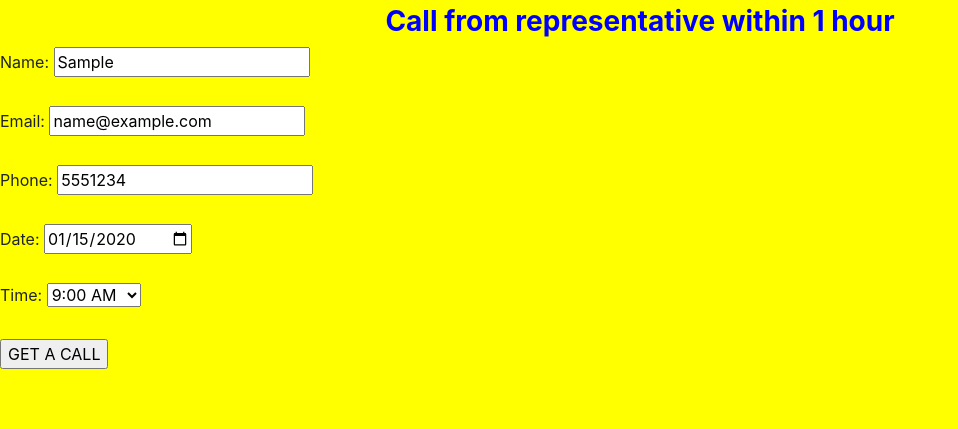
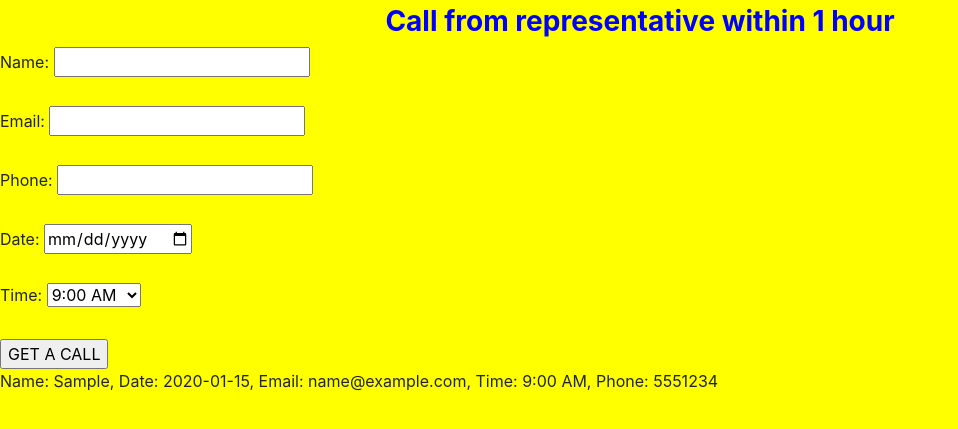
Before and after one commit to Sreejeeshkumar/getElement, a plain HTML site: page index.html in a window 1280 px wide. Both pictures are taken after typing "Sample", "name@example.com", "5551234", "2020-01-15" into the empty fields and a click on the input "GET A CALL". Shown: the part 51-480 px from the top of the page, without its empty margins (0-958 px from the left). Drawn offline with nearby package versions, Linux system fonts and the light colour scheme.

Commit message:
bookapp change 4

```diff
--- a/book.js
+++ b/book.js
@@ -14,20 +14,25 @@ function submitForm(event) {
   // localStorage.setItem('userPhone', phone);
   // localStorage.setItem('userName', name);
  // Create an object to store user details
- var userDetails = {
+ var storedUserDetailsJSON = localStorage.getItem('userDetails');
+ var userDetails = {};
+ if (storedUserDetailsJSON) {
+
+  userDetails = JSON.parse(storedUserDetailsJSON);
+}
+userDetails[name] = {
   date: date,
   email: email,
   time: time,
   phone: phone,
-  name: name,
 };
 
-// Convert the userDetails object to a JSON string
-var userDetailsJSON = JSON.stringify(userDetails);
+var updatedUserDetailsJSON = JSON.stringify(userDetails);
 
-// Store the userDetails JSON string in local storage
-localStorage.setItem('userDetails', userDetailsJSON);
+localStorage.setItem('userDetails', updatedUserDetailsJSON);
+document.getElementById('myForm').reset();
 
+displayUserDetails(userDetails);
 
 
 console.log('Submitted Data:');
@@ -36,4 +41,30 @@ localStorage.setItem('userDetails', userDetailsJSON);
     console.log('Time:', time);
     console.log('Phone:', phone);
     console.log('Name:', name);
+
+    // Retrieve and use the updated user details from local storage
+    var updatedUserDetails = JSON.parse(updatedUserDetailsJSON);
+    console.log('Retrieved Data:');
+    console.log('Date:', updatedUserDetails[name].date);
+    console.log('Email:', updatedUserDetails[name].email);
+    console.log('Time:', updatedUserDetails[name].time);
+    console.log('Phone:', updatedUserDetails[name].phone);
+    console.log('Name:', name);
+
 }
+function displayUserDetails(userDetails) {
+  var userDetailsSection = document.getElementById('userDetailsSection');
+
+  // Get the name of the last added user (newly submitted user)
+  var lastAddedUserName = Object.keys(userDetails).pop();
+
+  // Generate the string for the last added user details
+  var userDetailsString = 'Name: ' + lastAddedUserName + ', ';
+  userDetailsString += 'Date: ' + userDetails[lastAddedUserName].date + ', ';
+  userDetailsString += 'Email: ' + userDetails[lastAddedUserName].email + ', ';
+  userDetailsString += 'Time: ' + userDetails[lastAddedUserName].time + ', ';
+  userDetailsString += 'Phone: ' + userDetails[lastAddedUserName].phone;
+
+  // Update the userDetailsSection with the user details string
+  userDetailsSection.textContent = userDetailsString;
+}
--- a/index.html
+++ b/index.html
@@ -37,6 +37,8 @@
 
       <input type="submit" value="GET A CALL"><br>
     </form>
+    <div id="userDetailsSection"></div>
     <script src="book.js"></script>
+
 </body>
 </html>
```
Lines whose indentation alone changed are shown as unchanged.
